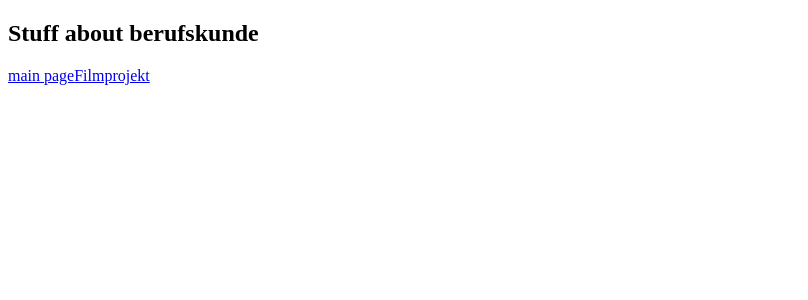
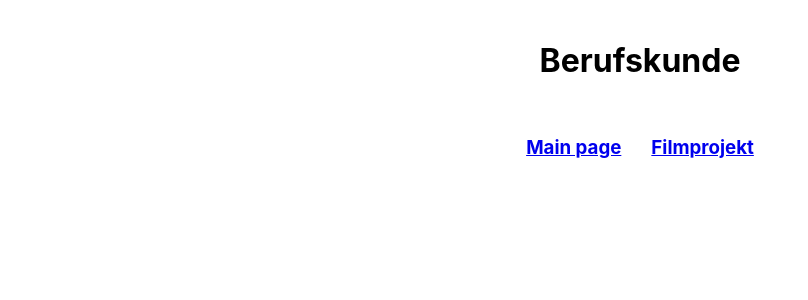
Before and after one commit to squiddle2649/reactSeminar, a React (Create React App) app: page /berufskunde in a window 1280 px wide. Shown: the top 300 px of the page, without its empty margins (0-808 px from the left). Built offline with nearby package versions, Linux system fonts and the light colour scheme.

Commit message:
pretty styling for all the pages. Also I changed the header so that its simpler

```diff
--- a/public/index.html
+++ b/public/index.html
@@ -27,7 +27,9 @@
     <title>React App</title>
     <style>
       body {
-        font-family: "Inter,-apple-system,BlinkMacSystemFont,avenir next,avenir,segoe ui,helvetica neue,helvetica,Cantarell,Ubuntu,roboto,noto,arial,sans-serif";
+        font-family: Inter, -apple-system, BlinkMacSystemFont, avenir next,
+          avenir, segoe ui, helvetica neue, helvetica, Cantarell, Ubuntu, roboto,
+          noto, arial, sans-serif;
       }
     </style>
   </head>
--- a/src/components/header.js
+++ b/src/components/header.js
@@ -1,21 +1,33 @@
-import ReactDOM from 'react-dom/client';
 import { Link } from 'react-router-dom';
 
-window.appleFont = "Inter,-apple-system,BlinkMacSystemFont,avenir next,avenir,segoe ui,helvetica neue,helvetica,Cantarell,Ubuntu,roboto,noto,arial,sans-serif"
-function Header(){
-  const myStyle = {
-    fontFamily:window.appleFont
-  }
+function Header(props){
   const containerStyle={
     display:"flex",
     justifyContent:"center",
     alignItems:"center",
-    flexDirection:"column"
+    flexDirection:"column",
+    marginBottom:"0px",
+    marginTop:"20px"
   }
-  return (<div style={containerStyle}>
-    <h1 style = {myStyle}>P-Seminar-Portfolio</h1>
-    <h2 style = {{fontFamily:window.appleFont}}>Bruno Avelar</h2>
-  </div>)
+  const linkStyle={
+    display:"flex",
+    justifyContent:"center",
+    alignItems:"center",
+    flexDirection:"row"
+  }
+  const ElementStyle={
+    margin:"15px",
+    height:"fit-content"
+  }
+  return(
+    <div style={containerStyle}>
+      <h1>{props.title}</h1>
+      <div style={linkStyle}>
+        <Link to={props.link1} style = {ElementStyle}><h3>{props.link1Title}</h3></Link>
+        <Link to={props.link2} style = {ElementStyle}><h3>{props.link2Title}</h3></Link>
+      </div>
+    </div>
+  )
 }
 
 export default Header
--- a/src/pages/berufsKunde/berufsKunde.js
+++ b/src/pages/berufsKunde/berufsKunde.js
@@ -1,9 +1,16 @@
-import { Link } from 'react-router-dom';
+
+import Header from './../../components/header'
+
 function Berufskunde(){
     return <div>
-        <h2>Stuff about berufskunde</h2>
-        <Link to = "/">main page</Link>
-        <Link to = "/filmprojekt">Filmprojekt</Link>
+        <Header
+        title="Berufskunde"
+        link1="/"
+        link2="/filmprojekt"
+        link1Title="Main page"
+        link2Title="Filmprojekt"
+        ></Header>
+
     </div>
 
 }
--- a/src/pages/filmProjekt/filmProjekt.js
+++ b/src/pages/filmProjekt/filmProjekt.js
@@ -1,9 +1,13 @@
-import { Link } from 'react-router-dom';
+import Header from './../../components/header'
 function Filmprojekt(){
     return <div>
-        <h2>Stuff about the film</h2>
-        <Link to = "/berufskunde">Berufskunde</Link>
-            <Link to = "/">main page</Link>
+        <Header
+        title="Filmprojekt"
+        link1="/"
+        link2="berufskunde"
+        link1Title="Main page"
+        link2Title="Berufskunde"
+        ></Header>
     </div>
 }
 export default Filmprojekt;
--- a/src/pages/mainPage/mainPage.js
+++ b/src/pages/mainPage/mainPage.js
@@ -1,11 +1,11 @@
 import React from 'react';
-import Header from './../../components/header'
+import MainPageHeader from './mainPageHeader'
 import TwoButtons from './twoButtons'
 
 function MainPage() {
   return (
     <div>
-        <Header></Header>
+        <MainPageHeader></MainPageHeader>
         <TwoButtons title1="Berufskunde" title2="Filmprojekt"></TwoButtons>
     </div>
 
--- /dev/null
+++ b/src/pages/mainPage/mainPageHeader.js
@@ -0,0 +1,20 @@
+
+
+window.appleFont = "Inter,-apple-system,BlinkMacSystemFont,avenir next,avenir,segoe ui,helvetica neue,helvetica,Cantarell,Ubuntu,roboto,noto,arial,sans-serif"
+function MainPageHeader(){
+  const myStyle = {
+    fontFamily:window.appleFont
+  }
+  const containerStyle={
+    display:"flex",
+    justifyContent:"center",
+    alignItems:"center",
+    flexDirection:"column"
+  }
+  return (<div style={containerStyle}>
+    <h1 style = {myStyle}>P-Seminar-Portfolio</h1>
+    <h2 style = {{fontFamily:window.appleFont}}>Bruno Avelar</h2>
+  </div>)
+}
+
+export default MainPageHeader
```
Also changed, not shown: src/pages/berufsKunde/berufsKundeStyling/berufsKundeStyling.css (added).
